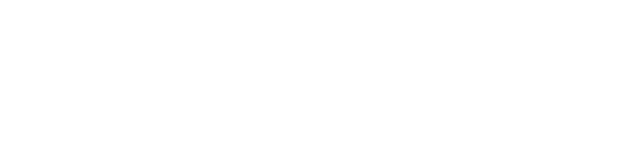
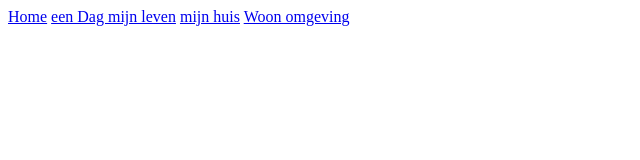
Before and after one commit to Thampie/toetsproject-mijnleven-week8-9, a plain HTML site: page index.html in a window 1280 px wide. Shown: the whole page, without its empty margins (0-640 px from the left). Drawn offline with Linux system fonts and the light colour scheme.

Commit message:
navigatie toegevoegd aan de website

```diff
--- a/index.html
+++ b/index.html
@@ -0,0 +1,16 @@
+<!DOCTYPE html>
+<html lang="en" dir="ltr">
+  <head>
+    <meta charset="utf-8">
+    <link rel="stylesheet" href="css/stylesheet.css">
+    <title></title>
+  </head>
+  <body>
+    <nav>
+      <a class="menu" href="index.html">Home</a>
+      <a class="menu" href="levendag.html">een Dag mijn leven</a>
+      <a class="menu" href="mijnhuis.html"> mijn huis</a>
+      <a class="menu" href="woonomgeving.html">Woon omgeving</a>
+    </nav>
+  </body>
+</html>
```
Also changed, not shown: levendag.html (+7 -0 lines), mijnhuis.html (+7 -0 lines), woonomgeving.html (+7 -0 lines).
